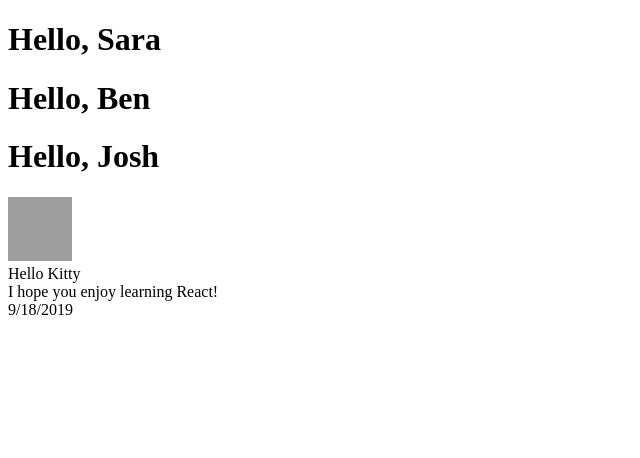
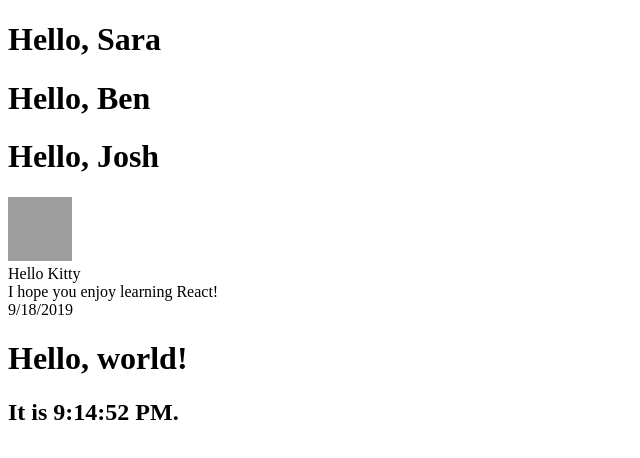
Before and after one commit to quantum93/react-tutorial, a React (Create React App) app: page / in a window 1280 px wide. Shown: the top 458 px of the page, without its empty margins (0-640 px from the left). Built offline with nearby package versions, Linux system fonts and the light colour scheme; grey boxes are pictures that could not be loaded.

Commit message:
It creates a state with lifecycle

```diff
--- a/src/App.js
+++ b/src/App.js
@@ -1,6 +1,7 @@
 import React from 'react';
 import Welcome from './Welcome';
 import Comment from './Comment';
+import Clock from './Clock';
 
 const comment = {
   date: new Date(),
@@ -21,6 +22,7 @@
           date={comment.date}
           text={comment.text}
           author={comment.author}/>
+        <Clock />
     </div>
   );
 }
--- /dev/null
+++ b/src/Clock.js
@@ -0,0 +1,31 @@
+import React from 'react';
+
+class Clock extends React.Component {
+  constructor(props) {
+    super(props);
+    this.state = {date: new Date()};
+  }
+
+  componentDidMount() {
+    this.timerID = setInterval( () => this.tick(), 1000 );
+  }
+
+  componentWillUnmount() {
+    clearInterval(this.timerID);
+  }
+
+  tick() {
+    this.setState({date: new Date() });
+  }
+
+  render() {
+    return(
+      <div>
+        <h1>Hello, world!</h1>
+        <h2>It is {this.state.date.toLocaleTimeString()}.</h2>
+      </div>
+    );
+  }
+}
+
+export default Clock;
```
